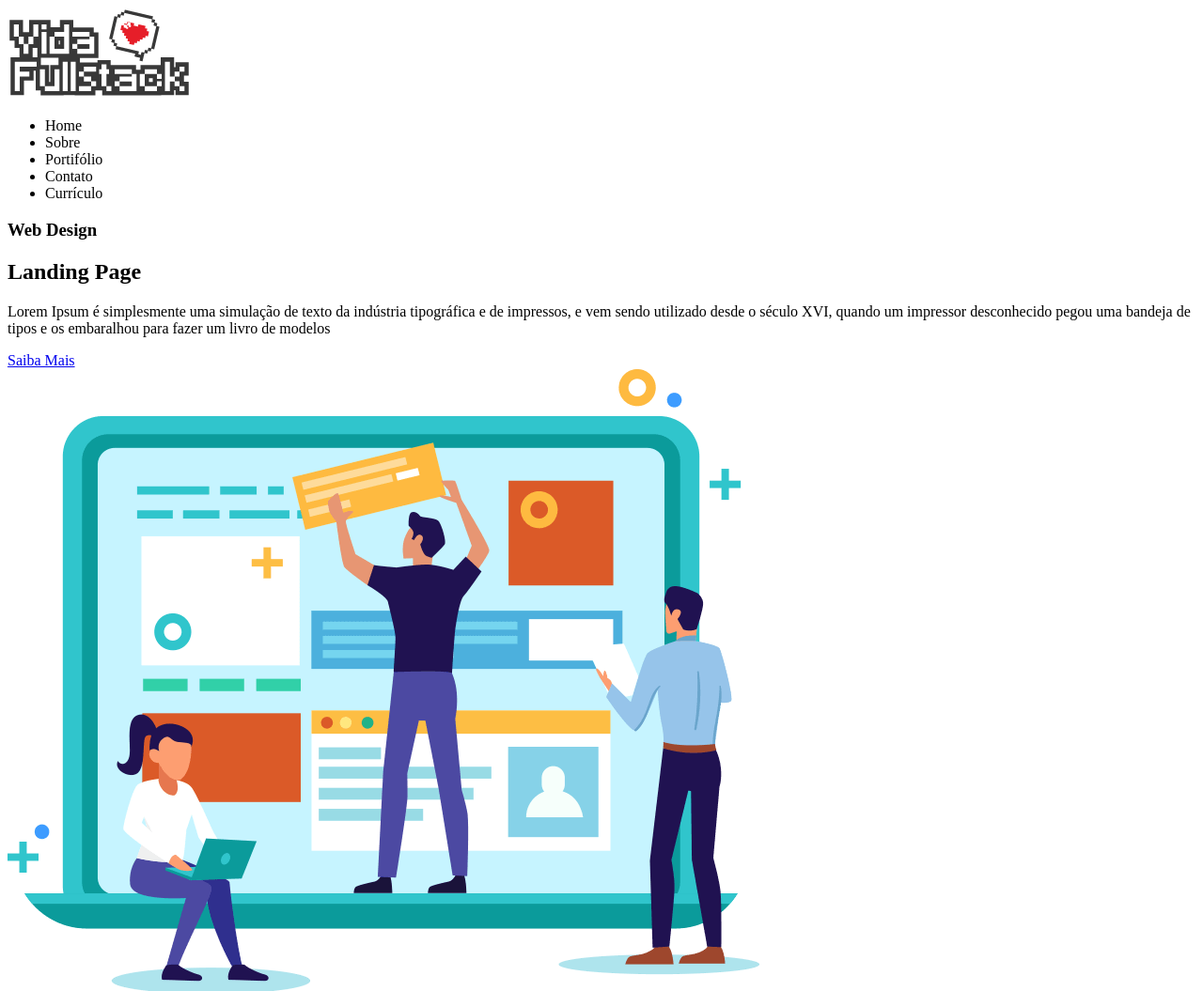
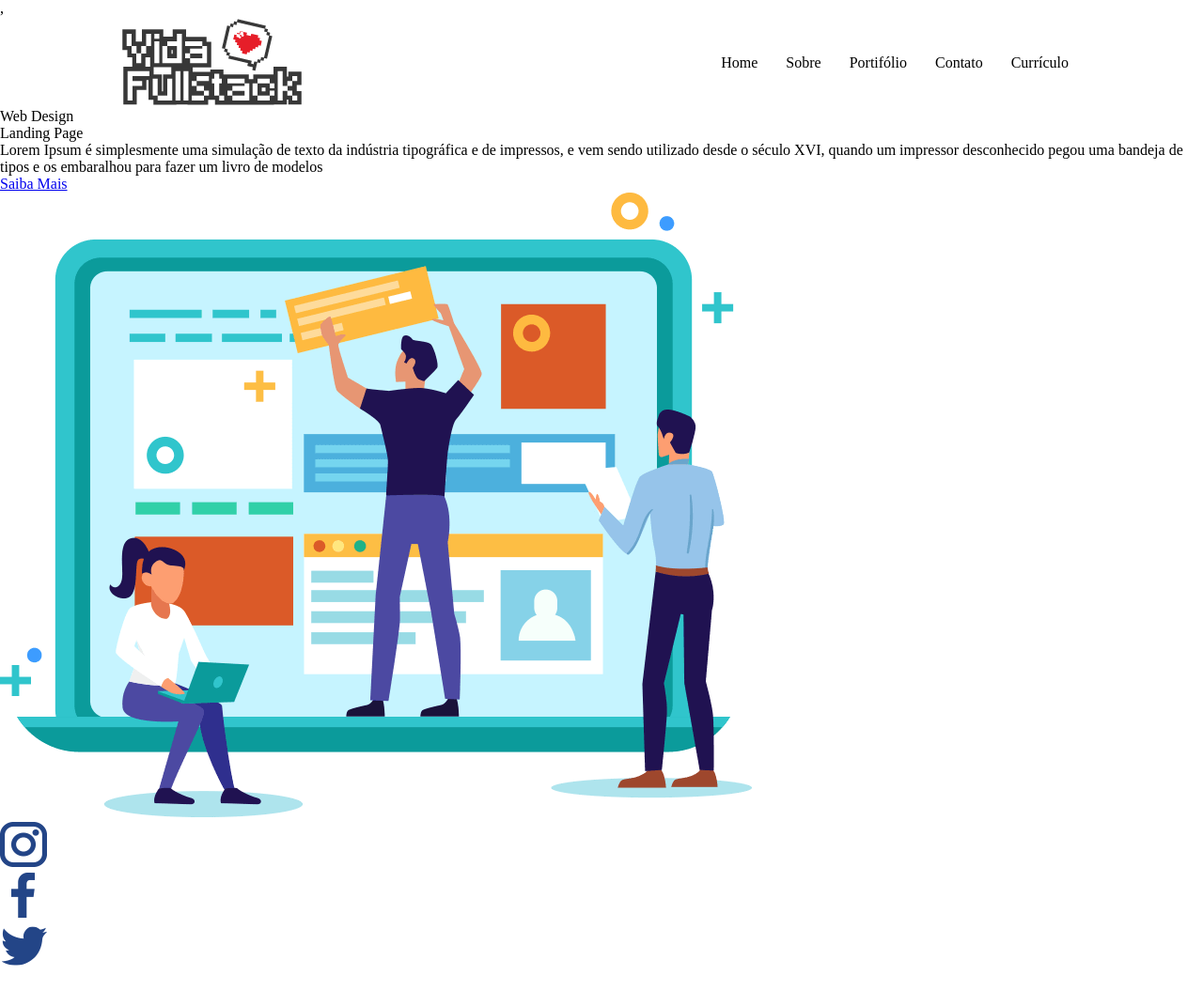
Before and after one commit to rafajmendes/modulo-handson.github.io, a plain HTML site: page index.html in a window 1280 px wide. Shown: the top 1055 px of the page at 94% size. Drawn offline with Linux system fonts and the light colour scheme.

Commit message:
criação de estrutura html e css

```diff
--- /dev/null
+++ b/assets/imagens/css/header.css
@@ -0,0 +1,19 @@
+header {
+  width: 1024px;
+  margin: 0 auto;
+
+  display: flex;
+  flex-direction: row;
+  justify-content: space-between;
+  align-items: center;
+}
+
+header nav ul {
+  display: flex;
+  flex-direction: row;
+  list-style: none;
+}
+
+header nav ul li {
+  padding: 0 15px;
+}
--- /dev/null
+++ b/assets/imagens/css/style.css
@@ -0,0 +1,10 @@
+@import url(./header.css);
+
+* {
+  margin: 0;
+  padding: 0;
+  border: 0;
+  font-size: 100%;
+  vertical-align: baseline;
+  font: inherit;
+}
--- a/index.html
+++ b/index.html
@@ -5,6 +5,8 @@
   <meta charset="UTF-8">
   <meta name="viewport" content="width=device-width, initial-scale=1.0">
   <title>Site cliente</title>
+  ,
+  <link rel="stylesheet" href="./assets/imagens/css/style.css">
 </head>
 
 <body>
```
